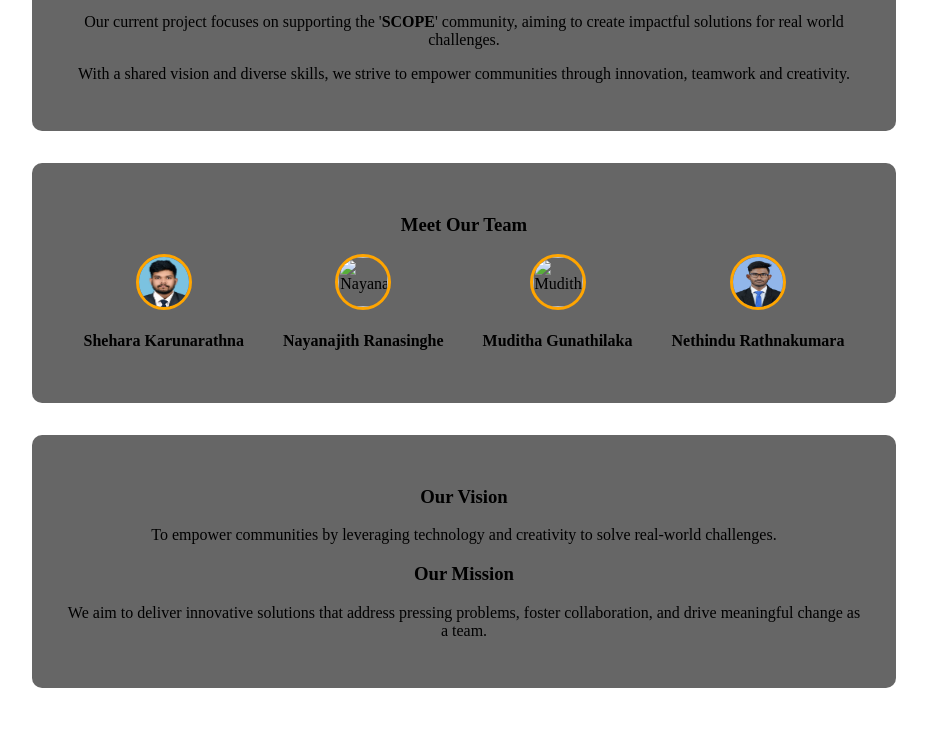
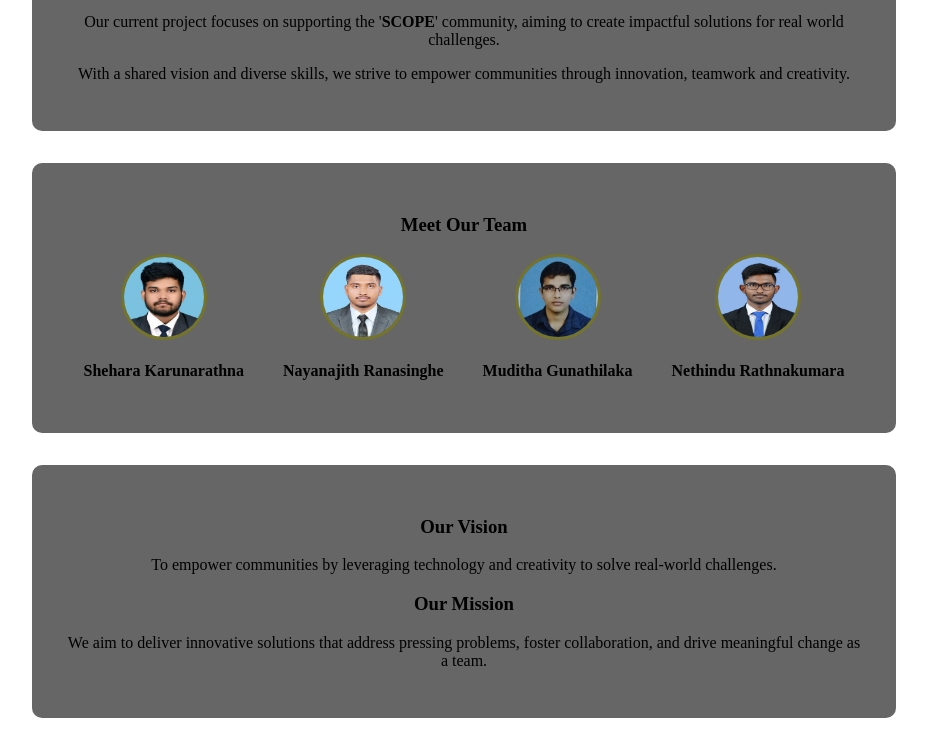
Before and after one commit to SheharaKarunarathna/Project1, a plain HTML site: page Project1/about.html in a window 1280 px wide. Shown: the part 170-920 px from the top of the page, without its empty margins (176-1103 px from the left). Before the commit the page ends 890 px from the top, so only its background shows below. Drawn offline with nearby package versions, Linux system fonts and the light colour scheme.

Commit message:
4tos tika damma

```diff
--- a/Project1/about.html
+++ b/Project1/about.html
@@ -33,11 +33,11 @@
                     <h4>Shehara Karunarathna</h4>
                 </div>
                 <div class="team-member">
-                    <img src="image" alt="Nayanajith">
+                    <img src="img/Nayanajith.jpg" alt="Nayanajith">
                     <h4>Nayanajith Ranasinghe</h4>
                 </div>
                 <div class="team-member">
-                    <img src="image" alt="Muditha" >
+                    <img src="img/Muditha.jpg" alt="Muditha" >
                     <h4>Muditha Gunathilaka</h4>
                 </div>
                 <div class="team-member">
--- a/Project1/css/style-about.css
+++ b/Project1/css/style-about.css
@@ -17,8 +17,8 @@
 }
 
 .team-member img{
-    width: 50px;
-    height:50px;
-    border: 3px solid #ffa500;
+    width: 80px;
+    height:80px;
+    border: 3px solid #767620d8;
     border-radius: 50%;
 }
```
Also changed, not shown: Project1/img/Muditha.jpg (added), Project1/img/Nayanajith.jpg (added), Project1/img/shehara2.jpg (added).
